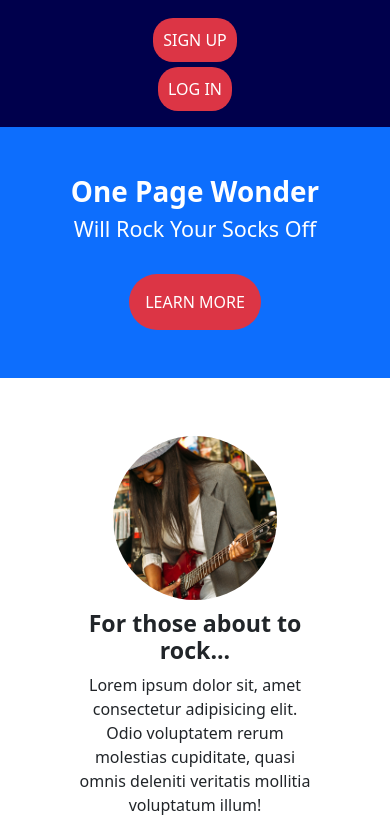
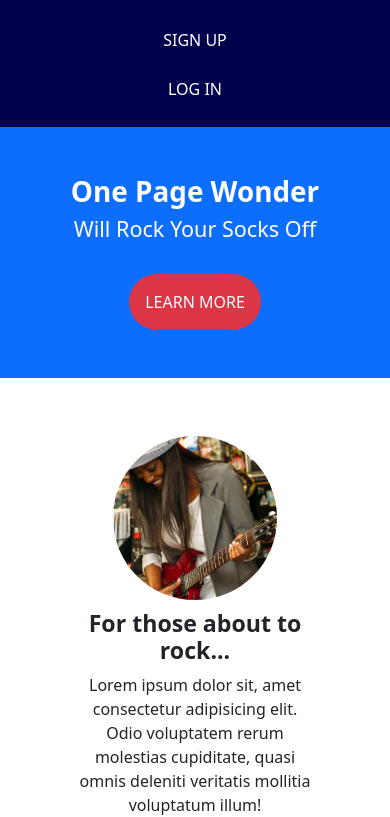
Before and after one commit to louistychon/SASS_start_boostrap_master, a website: page index.html in a window 390 px wide. Shown: the part 27-844 px from the top of the page. Drawn offline with nearby package versions, Linux system fonts and the light colour scheme; files that its build step writes are made by us from their sources.

Commit message:
structure dossiers

```diff
--- a/src/sass/modules/_media.sass
+++ b/src/sass/modules/_media.sass
@@ -15,7 +15,6 @@
                 width:50%
                 li
                     text-align: center
-                    background-color: $red
                     margin-top: 5px
                     border-radius: 20px
                     padding: 10px
```
